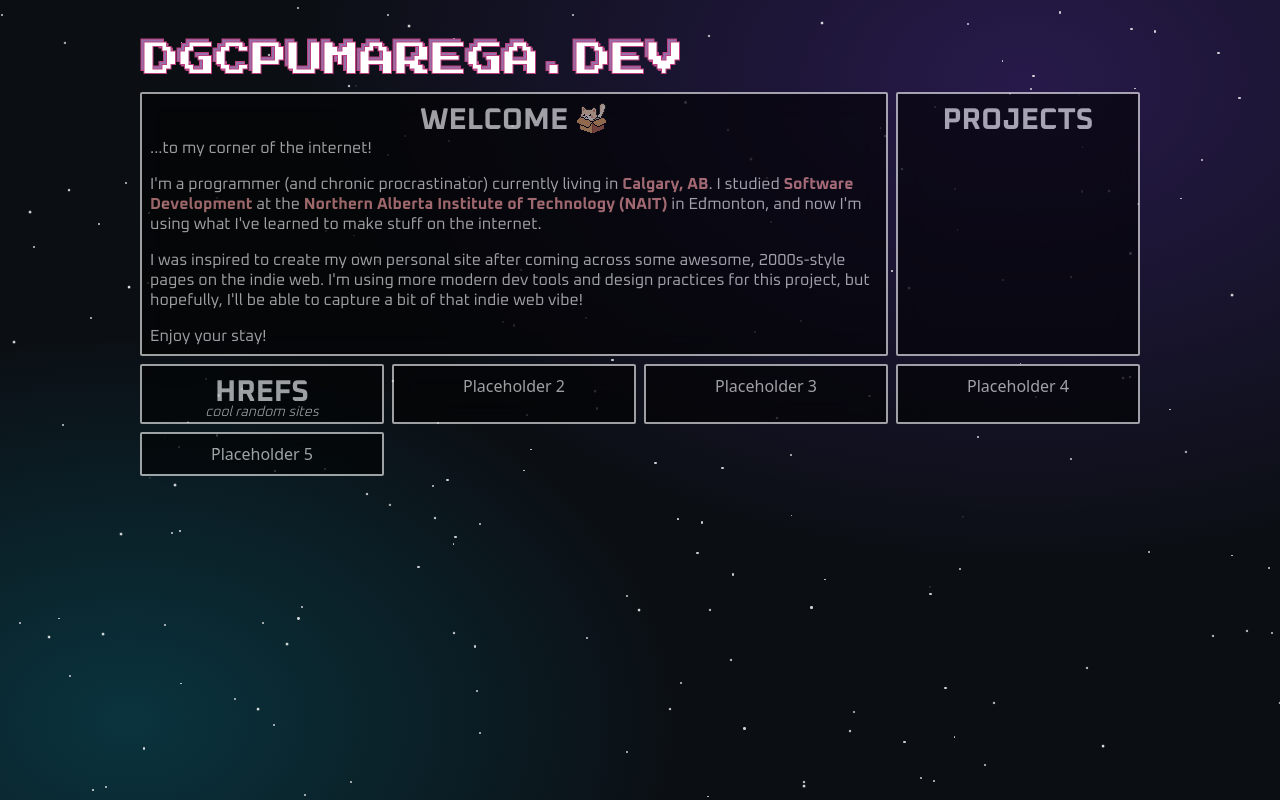
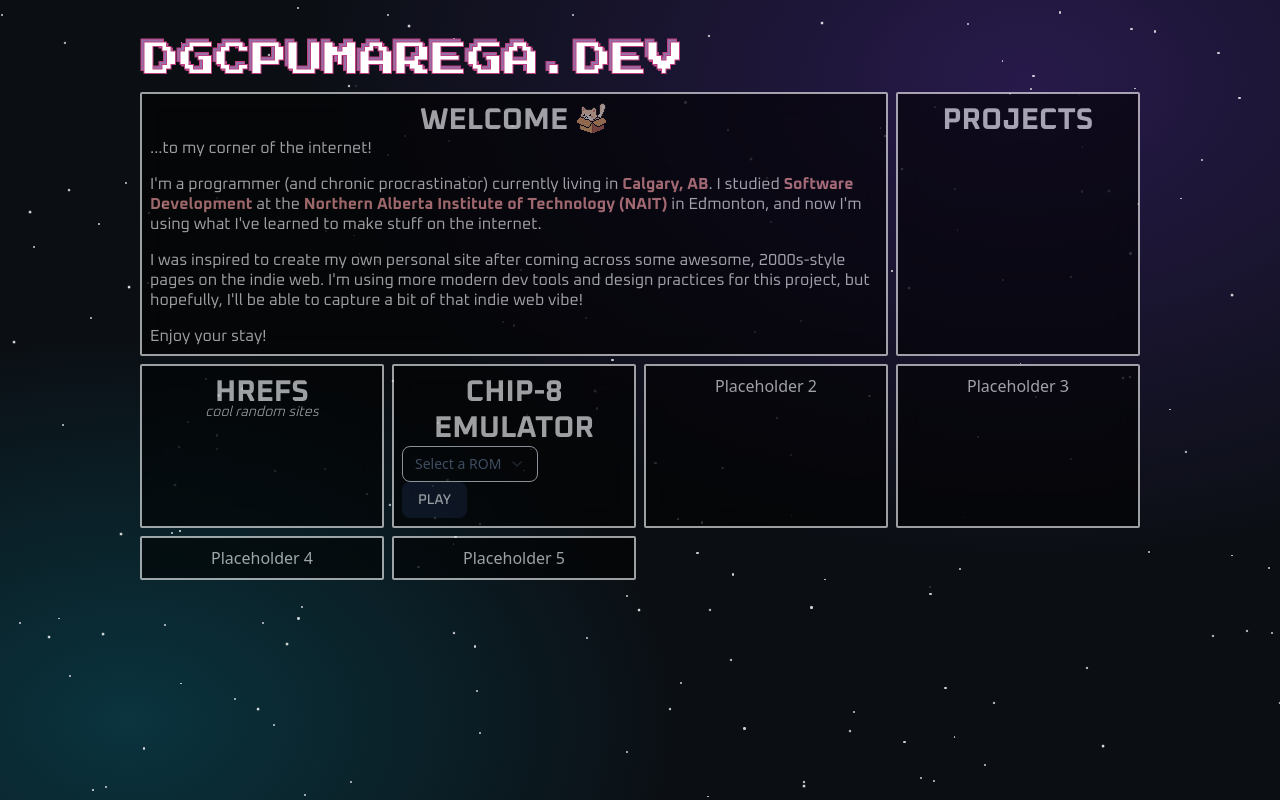
Before and after one commit to DGCPumarega/personal-website, a SvelteKit app: page / in a window 1280 px wide. Built offline with nearby package versions, Linux system fonts and the light colour scheme; a web font is replaced by a local one.

Commit message:
WIP: starting work on CHIP-8 Emulator

```diff
--- /dev/null
+++ b/src/lib/components/sections/Chip8.svelte
@@ -0,0 +1,44 @@
+<script lang="ts">
+  import * as Select from "$lib/components/ui/select";
+  import { Button } from "$lib/components/ui/button";
+
+  let value = $state("");
+
+  // value of AvailableROM object must match the
+  // id of the ValidROM object defined in /chip-8/[slug]/+page.server.ts
+  type AvailableROM = { value: string; label: string; }
+  let availableRoms: AvailableROM[] = [
+    { value: "ibm-logo", label: "IBM Logo" },
+    { value: "placeholder-2", label: "Placeholder 2" },
+    { value: "placeholder-3", label: "Placeholder 3" },
+    { value: "placeholder-4", label: "Placeholder 4" },
+    { value: "placeholder-5", label: "Placeholder 5" },
+  ];
+
+  let triggerContent = $derived(
+    availableRoms.find((f) => f.value === value)?.label ?? "Select a ROM"
+  );
+</script>
+
+<section>
+  <h2 class="text-3xl text-center uppercase font-bold font-oxanium">CHIP-8 Emulator</h2>
+  <Select.Root type="single" bind:value>
+    <Select.Trigger>{triggerContent}</Select.Trigger>
+    <Select.Content>
+      {#each availableRoms as rom}
+        <Select.Item
+          value={rom.value}
+          label={rom.label}
+        >
+          {rom.label}
+        </Select.Item>
+      {/each}
+    </Select.Content>
+  </Select.Root>
+  <Button
+    class="uppercase font-oxanium"
+    href="/chip-8/{value}"
+  >
+    Play
+  </Button>
+</section>
--- a/src/routes/+page.svelte
+++ b/src/routes/+page.svelte
@@ -2,12 +2,14 @@
   import Welcome from "$lib/components/sections/Welcome.svelte"
   import Outlinks from "$lib/components/sections/Outlinks.svelte";
   import Projects from "$lib/components/sections/Projects.svelte";
+  import Chip8 from "$lib/components/sections/Chip8.svelte";
 </script>
 
 <main class="grid grid-cols-1 gap-2 mx-4 mt-3 sm:grid-cols-3 lg:mx-auto lg:grid-cols-4 lg:w-250">
   <Welcome class="sm:col-span-2 lg:col-span-3" />
   <Projects class="" />
   <Outlinks class="" />
+  <Chip8 />
   <section class="flex justify-center">Placeholder 2</section>
   <section class="flex justify-center">Placeholder 3</section>
   <section class="flex justify-center">Placeholder 4</section>
--- /dev/null
+++ b/src/routes/chip-8/[slug]/+error.svelte
@@ -0,0 +1,4 @@
+<section>
+  <h2>Error 404: Unable to Find CHIP-8 ROM</h2>
+  <a href="/">Back to Home</a>
+</section>
--- /dev/null
+++ b/src/routes/chip-8/[slug]/+page.server.ts
@@ -0,0 +1,23 @@
+import type { PageServerLoad } from './$types';
+import { error } from '@sveltejs/kit';
+import { read } from '$app/server';
+import IbmLogo from "$lib/assets/roms/ibm_logo.ch8?url";
+
+type ValidROM = { id: string; label: string; src: string; }
+let validRoms: ValidROM[] = [
+  { id: "ibm-logo", label: "IBM Logo", src: IbmLogo },
+];
+
+export const load: PageServerLoad = async ({ params }) => {
+  let selectedRom = validRoms.find((f) => f.id === params.slug) ?? null;
+
+  if (selectedRom) {
+    let data = read(selectedRom.src);
+    let buffer = await data.arrayBuffer();
+    let bin = new Uint8Array(buffer);
+
+    return { title: selectedRom.label, bytes: bin }
+  }
+
+	error(404, 'Unable to Find CHIP-8 ROM');
+};
--- /dev/null
+++ b/src/routes/chip-8/[slug]/+page.svelte
@@ -0,0 +1,9 @@
+<script lang="ts">
+	import type { PageProps } from './$types';
+
+	let { data }: PageProps = $props();
+</script>
+
+<section>
+  <h2>{data.title}</h2>
+</section>
```
